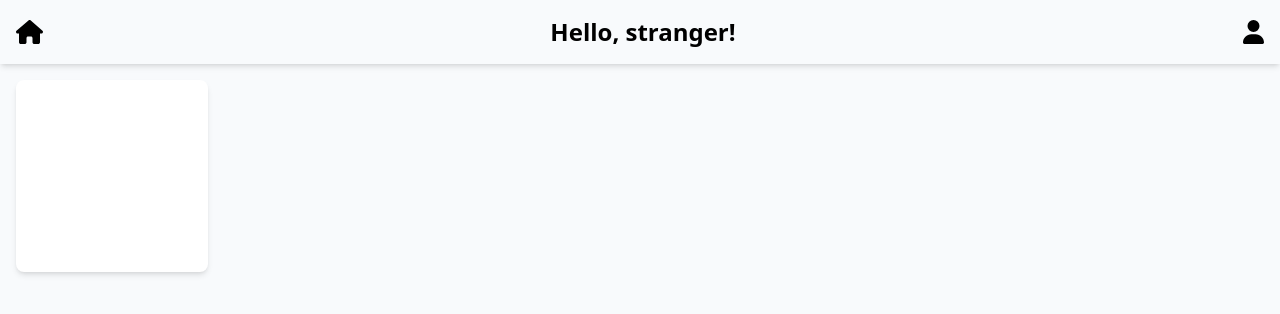
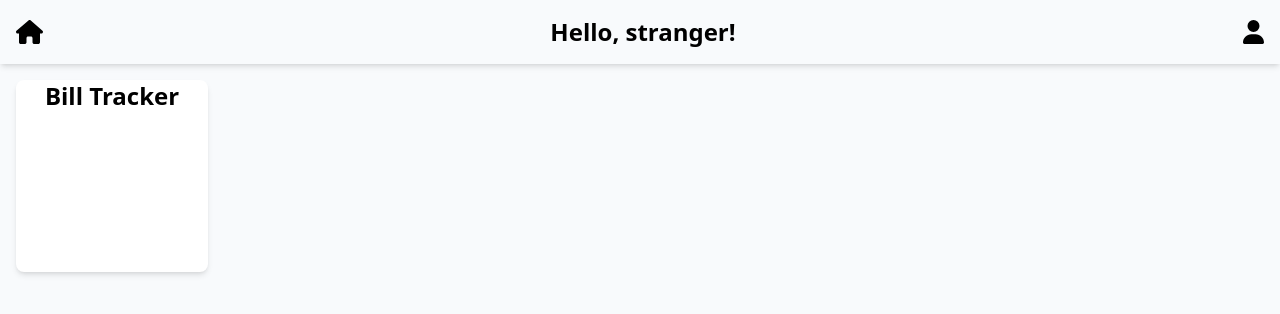
Before and after one commit to Will-Crain/wcrain.dev, a React (Create React App) app: page /home in a window 1280 px wide. Shown: the top 314 px of the page. Built offline with nearby package versions, Linux system fonts and the light colour scheme.

Commit message:
Added project button

```diff
--- a/src/routes/Home/index.jsx
+++ b/src/routes/Home/index.jsx
@@ -5,9 +5,9 @@ import { BillTracker } from '../BillTracker'
 
 const Home = () => {
   return (
-    <section className='flex h-screen flex-row items-top justify-left w-full pt-4' id='content'>
-      <Link to='/billTracker' className='w-48 h-48 bg-white rounded-lg shadow-md dark:border dark:bg-gray-800 dark:border-gray-700'>
-
+    <section className='flex h-screen flex-row items-top justify-left w-screen p-4' id='content'>
+      <Link to='/billTracker' className='w-screen h-48 bg-white rounded-lg shadow-md dark:border dark:bg-gray-800 dark:border-gray-700 text-center font-bold text-2xl sm:w-48'>
+        Bill Tracker
       </Link>
     </section>
   )
```
